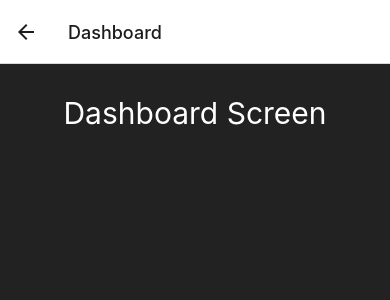
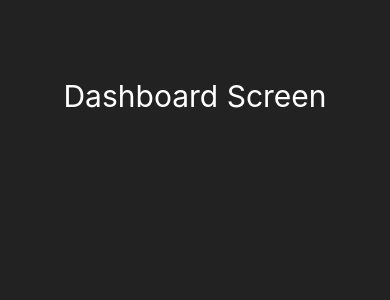
Before and after one commit to parathan/NBAMatchups, a React Native app in the folder MobileApp/: screen /Dashboard in a window 390 px wide. Shown: the top 300 px of the page. Built offline with nearby package versions, Linux system fonts and the light colour scheme.

Commit message:
remove headers from pages

```diff
--- a/MobileApp/App.js
+++ b/MobileApp/App.js
@@ -11,11 +11,14 @@ const Stack = createNativeStackNavigator();
 export default function App() {
   return (
     <NavigationContainer>
-      <Stack.Navigator>
-        <Stack.Screen name="Home" component={HomeScreen} />
-        <Stack.Screen name="Matchups" component={MatchupsScreen} />
-        <Stack.Screen name="Dashboard" component={DashboardScreen} />
-        <Stack.Screen name="Prediction" component={PredictiveScreen} />
+      <Stack.Navigator
+        initialRouteName="Home"
+        screenOptions={{headerShown: false}}
+      >
+        <Stack.Screen name="Home" component={HomeScreen}/>
+        <Stack.Screen name="Matchups" component={MatchupsScreen}/>
+        <Stack.Screen name="Dashboard" component={DashboardScreen}/>
+        <Stack.Screen name="Prediction" component={PredictiveScreen}/>
       </Stack.Navigator>
     </NavigationContainer>
   );
--- a/MobileApp/src/screens/DashboardScreen.js
+++ b/MobileApp/src/screens/DashboardScreen.js
@@ -1,10 +1,12 @@
 import { View } from "react-native";
+import { StatusBar } from 'expo-status-bar';
 import { StyleSheet, Text } from "react-native";
 
 export default function DashboardScreen({navigation}) {
     return (
         <View style={styles.container}>
             <Text style={styles.header}>Dashboard Screen</Text>
+            <StatusBar style="light" />
         </View>
     )
 }
@@ -18,7 +20,7 @@ const styles = StyleSheet.create({
     //   justifyContent: 'center',
     },
     header: {
-        marginTop: '10%',
+        marginTop: '25%',
         textAlign: 'center',
         color: '#ffffff',
         fontSize: 30, //TODO #10
--- a/MobileApp/src/screens/HomeScreen.js
+++ b/MobileApp/src/screens/HomeScreen.js
@@ -2,6 +2,13 @@ import { useNavigation } from '@react-navigation/native';
 import { StatusBar } from 'expo-status-bar';
 import { StyleSheet, Text, TouchableOpacity, View } from 'react-native';
 
+/**
+ * HomeScreen is the initial screen a user will see when they open the app.
+ * It contains short descriptions about the features in the app, as well as buttons that link
+ * to the respective features' screens.
+ * @param {navigation} navigation prop that is used for navigation to other screens
+ * @returns
+ */
 export default function HomeScreen({navigation}) {
     return (
         <View style={styles.container}>
@@ -34,7 +41,7 @@ export default function HomeScreen({navigation}) {
                 <Text style={styles.buttonLabel}>Go to Dashboard</Text>
             </TouchableOpacity>
 
-            <StatusBar style="auto" />
+            <StatusBar style="light" />
         </View>
     );
 }
@@ -48,7 +55,7 @@ const styles = StyleSheet.create({
     //   justifyContent: 'center',
     },
     header: {
-        marginTop: '10%',
+        marginTop: '25%',
         textAlign: 'center',
         color: '#ffffff',
         fontSize: 30, //TODO #10
--- a/MobileApp/src/screens/MatchupsScreen.js
+++ b/MobileApp/src/screens/MatchupsScreen.js
@@ -1,10 +1,12 @@
 import { View } from "react-native";
+import { StatusBar } from 'expo-status-bar';
 import { StyleSheet, Text } from "react-native";
 
 export default function MatchupsScreen({navigation}) {
     return (
         <View style={styles.container}>
             <Text style={styles.header}>Matchups Screen</Text>
+            <StatusBar style="light" />
         </View>
     )
 }
@@ -18,7 +20,7 @@ const styles = StyleSheet.create({
     //   justifyContent: 'center',
     },
     header: {
-        marginTop: '10%',
+        marginTop: '25%',
         textAlign: 'center',
         color: '#ffffff',
         fontSize: 30, //TODO #10
--- a/MobileApp/src/screens/PredictiveScreen.js
+++ b/MobileApp/src/screens/PredictiveScreen.js
@@ -1,10 +1,12 @@
 import { View } from "react-native";
+import { StatusBar } from 'expo-status-bar';
 import { StyleSheet, Text } from "react-native";
 
 export default function PredictiveScreen({navigation}) {
     return (
         <View style={styles.container}>
             <Text style={styles.header}>Prediction Screen</Text>
+            <StatusBar style="light" />
         </View>
     )
 }
@@ -18,7 +20,7 @@ const styles = StyleSheet.create({
     //   justifyContent: 'center',
     },
     header: {
-        marginTop: '10%',
+        marginTop: '25%',
         textAlign: 'center',
         color: '#ffffff',
         fontSize: 30, //TODO #10
```
